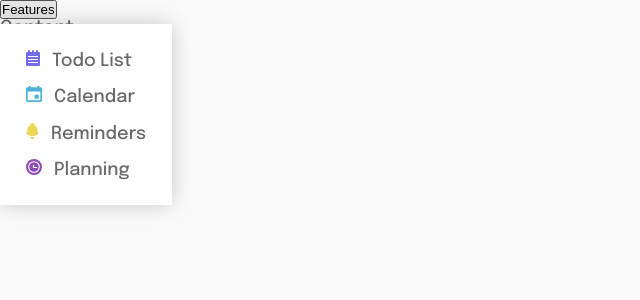
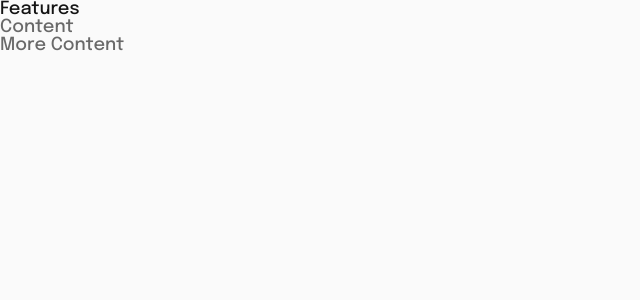
Before and after one commit to MichaelShawUK/frontend-mentor, a React (Vite) app: page / in a window 1280 px wide. Shown: the top 300 px of the page, without its empty margins (0-640 px from the left). Built offline with nearby package versions, Linux system fonts and the light colour scheme.

Commit message:
Toggle dropdown menu on mouse click

```diff
--- a/src/projects/junior/intro-section-with-dropdown-navigation-main/src/components/DropdownMenu.tsx
+++ b/src/projects/junior/intro-section-with-dropdown-navigation-main/src/components/DropdownMenu.tsx
@@ -3,10 +3,36 @@ import calendarIcon from "../assets/images/icon-calendar.svg";
 import reminderIcon from "../assets/images/icon-reminders.svg";
 import planningIcon from "../assets/images/icon-planning.svg";
 
+import { useState, useEffect, useRef, useCallback } from "react";
+
 function DropdownMenu() {
+  const [showMenu, setShowMenu] = useState(false);
+  const buttonRef = useRef<HTMLButtonElement>(null);
+
+  function clickHandler(event: UIEvent) {
+    if (showMenu) {
+      setShowMenu(false);
+    }
+    if (event.target === buttonRef.current && !showMenu) {
+      setShowMenu(true);
+    }
+  }
+  const cacheClickHandler = useCallback(clickHandler, [showMenu]);
+
+  useEffect(() => {
+    console.log("useEffect");
+    window.addEventListener("click", cacheClickHandler);
+
+    return () => {
+      window.removeEventListener("click", cacheClickHandler);
+    };
+  }, [showMenu, cacheClickHandler]);
+
+  const className = showMenu ? "show dropdown" : "dropdown";
+
   return (
-    <div className="dropdown">
-      <button>Features</button>
+    <div className={className}>
+      <button ref={buttonRef}>Features</button>
       <div className="links">
         <ul>
           <li>
--- a/src/projects/junior/intro-section-with-dropdown-navigation-main/src/styles/css/index.css
+++ b/src/projects/junior/intro-section-with-dropdown-navigation-main/src/styles/css/index.css
@@ -1,6 +1,18 @@
 @import "https://fonts.googleapis.com/css?family=Epilogue:500";
 @import "https://fonts.googleapis.com/css?family=Epilogue:700";
+.dropdown button {
+  background-color: transparent;
+  border: none;
+  font-family: inherit;
+  font-size: inherit;
+  color: inherit;
+  cursor: pointer;
+}
+.dropdown button:hover {
+  color: hsl(0, 0%, 8%);
+}
 .dropdown .links {
+  display: none;
   position: fixed;
   margin-top: 5px;
   padding: 26px;
@@ -22,6 +34,9 @@
 .dropdown .links a:hover {
   color: hsl(0, 0%, 8%);
 }
+.dropdown.show .links {
+  display: block;
+}
 
 * {
   margin: 0;
--- a/src/projects/junior/intro-section-with-dropdown-navigation-main/src/styles/scss/_dropdownMenu.scss
+++ b/src/projects/junior/intro-section-with-dropdown-navigation-main/src/styles/scss/_dropdownMenu.scss
@@ -1,6 +1,19 @@
 .dropdown {
+  button {
+    background-color: transparent;
+    border: none;
+    font-family: inherit;
+    font-size: inherit;
+    color: inherit;
+    cursor: pointer;
+
+    &:hover {
+      color: $black;
+    }
+  }
+
   .links {
-    // display: block;
+    display: none;
     position: fixed;
     margin-top: 5px;
     padding: 26px;
@@ -26,4 +39,10 @@
       }
     }
   }
+
+  &.show {
+    .links {
+      display: block;
+    }
+  }
 }
```
Also changed, not shown: 1 other file (tests, documents, lock files or other folders).
